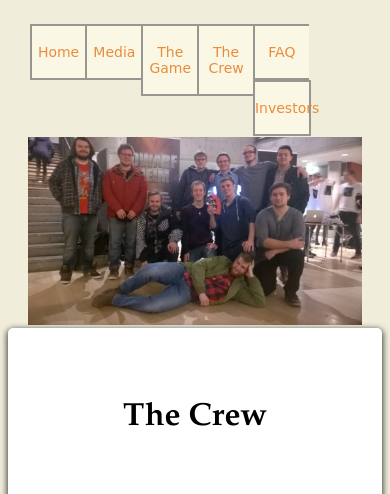
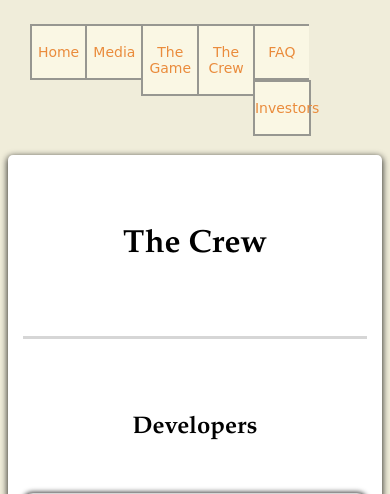
Before and after one commit to andersottesen/DwarfHeim, a PHP site: page /about in a window 390 px wide. Shown: the top 494 px of the page. Run offline with PHP 8.4, Linux system fonts and the light colour scheme; some libraries are stand-ins or nearby versions; some web fonts are replaced.

Commit message:
format mail

```diff
--- a/contactform.php
+++ b/contactform.php
@@ -6,7 +6,7 @@ if (isset($_POST["name"]) && isset($_POST["message"]) && isset($_POST["email"]))
     require 'config/mail.php';
 
     $name = $_POST["name"];
-    $message = $_POST["message"];
+    $message = $name." sent a message to DwarfHeim on ".date("H:i:s j M Y").":".$_POST["message"];
     $email = $_POST["email"];
     $to = $email_address;
     $subject = '[Contact Form] '. $name.' sent you a message from ' . str_replace("http://", "",$root);
--- a/css/style.css
+++ b/css/style.css
@@ -93,6 +93,14 @@ a:hover{
     }
     .navbar li{
         font-size: 14px!important;
+    }
+}
+/* Header-Image
+------------------------------------
+*/
+@media(max-width:500px){
+    #header-image{
+        display:none;
     }
 }
 /* Bottom footer
```
